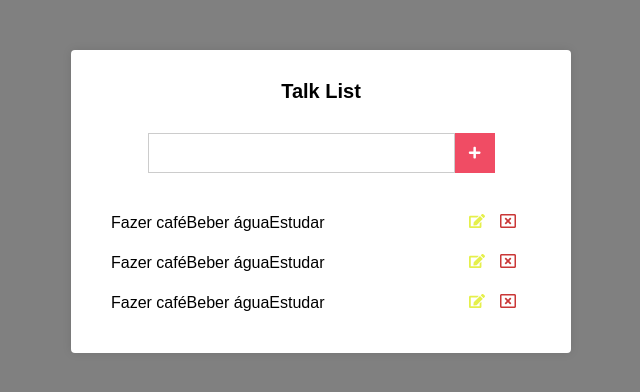
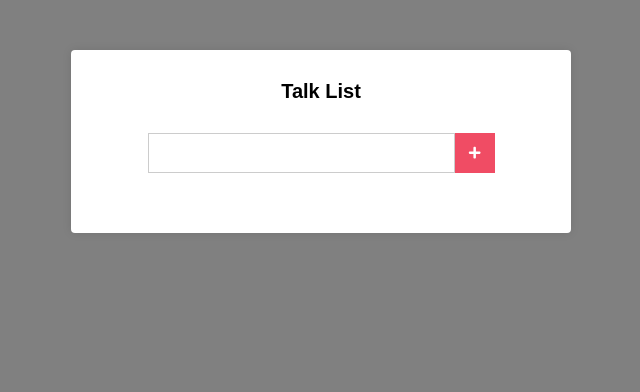
Before and after one commit to dev-lua/talk-list, a React (Create React App) app: page / in a window 1280 px wide. Shown: the top 392 px of the page, without its empty margins (319-959 px from the left). Built offline with nearby package versions, Linux system fonts and the light colour scheme; the HTML template or start-up script is replaced by a standard one.

Commit message:
Foi adicionada a função para adicionar atividades

```diff
--- a/src/components/Main.css
+++ b/src/components/Main.css
@@ -72,3 +72,9 @@
 .task li .delete {
   transition: all 600ms;
 }
+
+.task
+ li span {
+   display: flex;
+   align-items: center;
+ }
--- a/src/components/Main.js
+++ b/src/components/Main.js
@@ -11,13 +11,21 @@ import './Main.css';
 export default class Main extends Component {
   state = {
     newTask: '',
-    task: [
-      'Fazer café',
-      'Beber água',
-      'Estudar',
-    ],
+    task: [],
   };
+  handleSubmit = (e) => {
+    e.preventDefault();
+    const { task } = this.state;
+    let { newTask } = this.state;
+    newTask = newTask.trim();
 
+    if(task.indexOf(newTask) !== -1) return;
+
+    const newsTasks = [...task];
+    this.setState({
+      task: [...newsTasks, newTask],
+    });
+  }
   handleChanged = (e) => {
     this.setState({
       newTask: e.target.value,
@@ -31,7 +39,7 @@ export default class Main extends Component {
       <div className="main">
         <h1>Talk List</h1>
 
-        <form action="#" className="form">
+        <form onSubmit={this.handleSubmit} action="#" className="form">
           <input
             onChange={this.handleChanged}
             type="text"
@@ -46,10 +54,10 @@ export default class Main extends Component {
           {task.map((tarefa) => (
             <li key={task}>
               { task }
-              <div>
+              <span>
                 <FaEdit className="edit"/>
                 <FaRegWindowClose className="delete"/>
-              </div>
+              </span>
             </li>
           )) }
         </ul>
```
